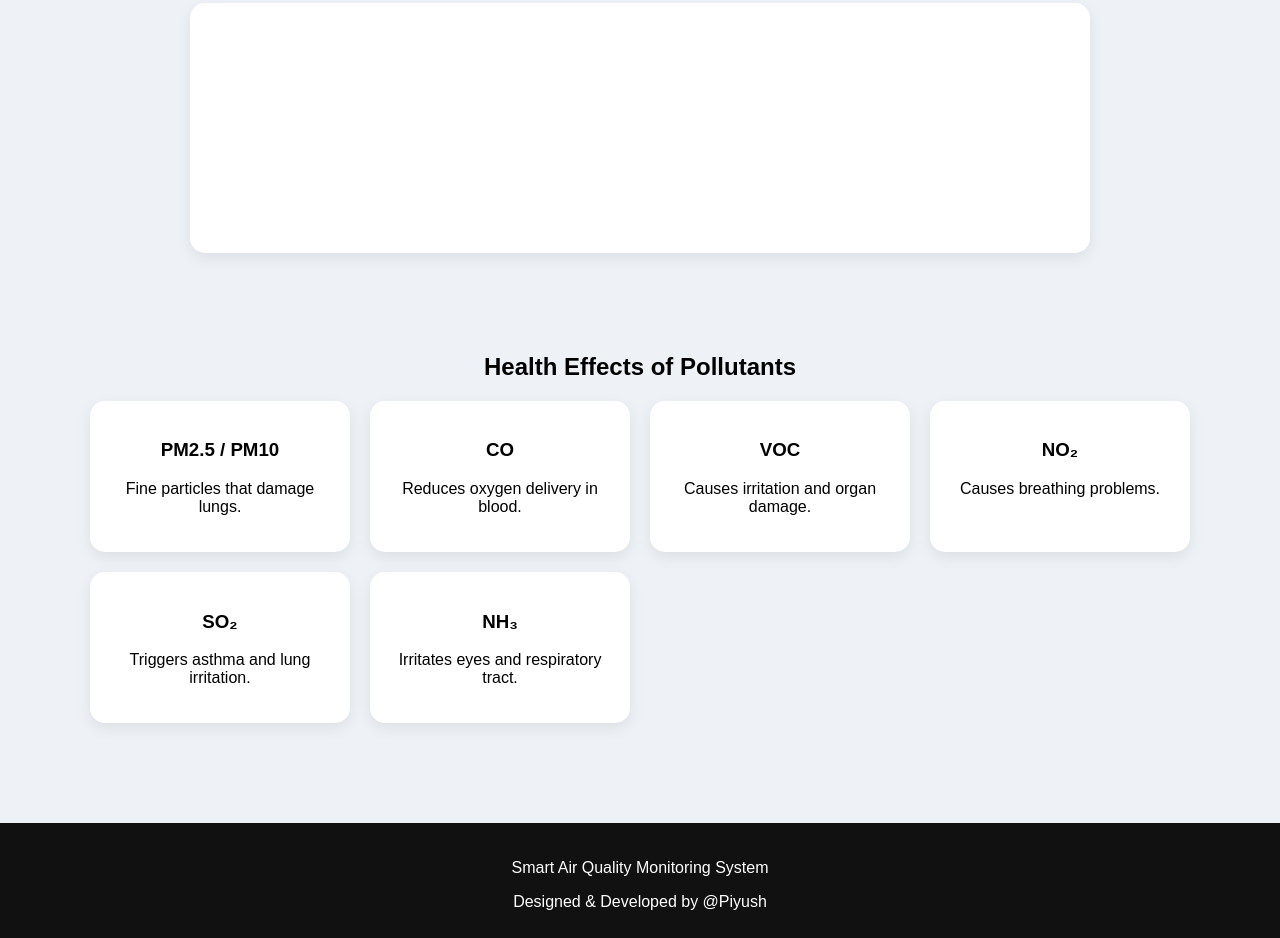
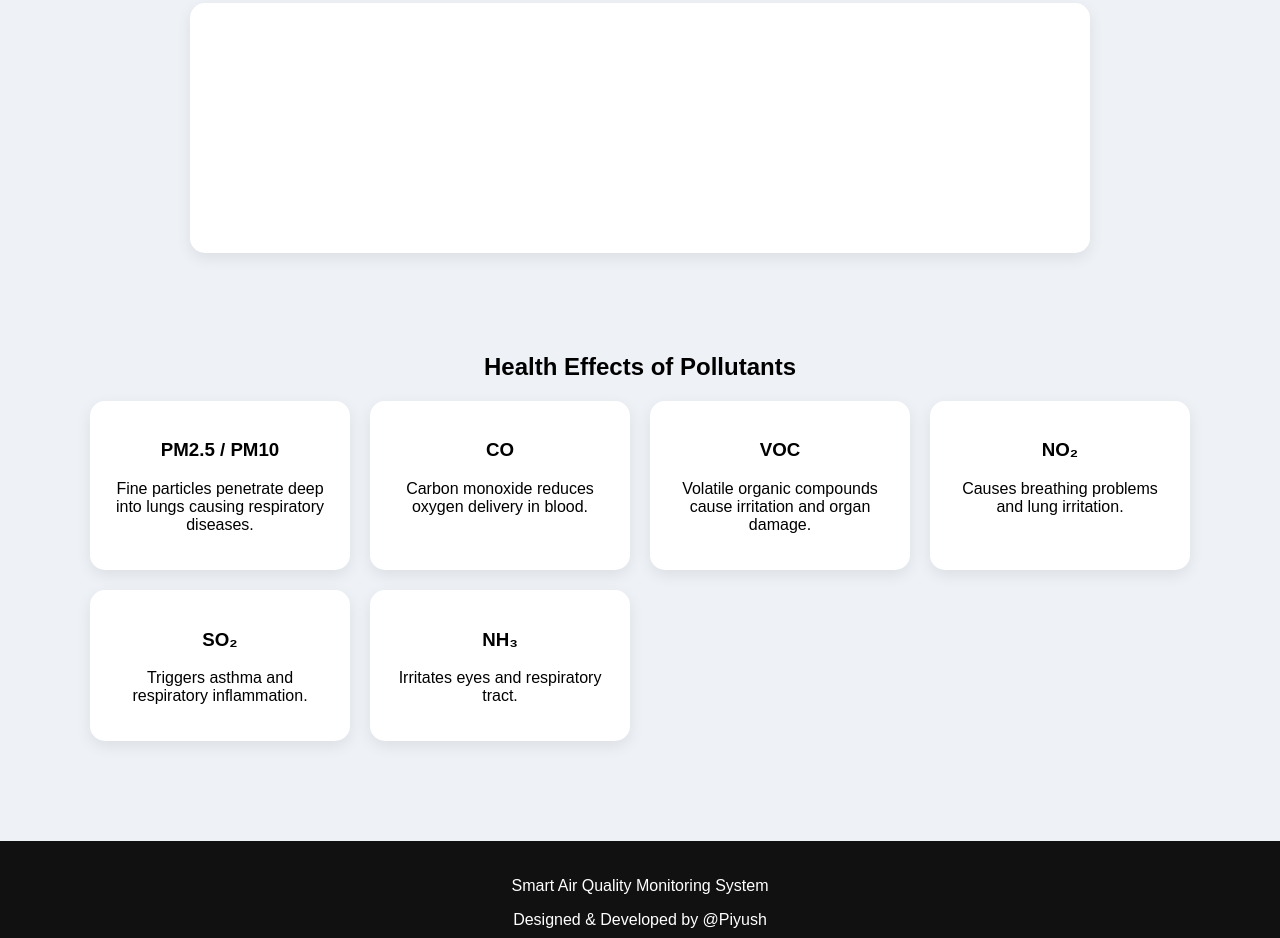
Before and after one commit to pg8530391082/AQMPM_IoT, a website: page public/index.html in a window 1280 px wide. Shown: the part 1326-2264 px from the top of the page. Drawn offline with nearby package versions, Linux system fonts and the light colour scheme.

Commit message:
Update index.html

```diff
--- a/public/index.html
+++ b/public/index.html
@@ -4,7 +4,7 @@
 <head>
 
 <meta charset="UTF-8">
-<meta name="viewport" content="width=device-width,initial-scale=1.0">
+<meta name="viewport" content="width=device-width, initial-scale=1.0">
 
 <title>Air Quality Monitoring System</title>
 
@@ -37,12 +37,14 @@
 
 <svg width="200" height="120">
 
-<path d="M20 100 A80 80 0 0 1 180 100"
+<path
+d="M20 100 A80 80 0 0 1 180 100"
 stroke="#ddd"
 stroke-width="15"
 fill="none"/>
 
-<path id="aqiGauge"
+<path
+id="aqiGauge"
 d="M20 100 A80 80 0 0 1 180 100"
 stroke="#22c55e"
 stroke-width="15"
@@ -68,14 +70,45 @@ stroke-dashoffset="251"/>
 
 <div class="sensor-grid">
 
-<div class="sensor-card"><h3>PM2.5</h3><p id="pm25">--</p></div>
-<div class="sensor-card"><h3>PM10</h3><p id="pm10">--</p></div>
-<div class="sensor-card"><h3>CO</h3><p id="co">--</p></div>
-<div class="sensor-card"><h3>VOC</h3><p id="voc">--</p></div>
-<div class="sensor-card"><h3>SO₂</h3><p id="so2">--</p></div>
-<div class="sensor-card"><h3>NO₂</h3><p id="no2">--</p></div>
-<div class="sensor-card"><h3>NH₃</h3><p id="nh3">--</p></div>
-<div class="sensor-card"><h3>Temperature</h3><p id="temp">--</p></div>
+<div class="sensor-card">
+<h3>PM2.5</h3>
+<p id="pm25">--</p>
+</div>
+
+<div class="sensor-card">
+<h3>PM10</h3>
+<p id="pm10">--</p>
+</div>
+
+<div class="sensor-card">
+<h3>CO</h3>
+<p id="co">--</p>
+</div>
+
+<div class="sensor-card">
+<h3>VOC</h3>
+<p id="voc">--</p>
+</div>
+
+<div class="sensor-card">
+<h3>SO₂</h3>
+<p id="so2">--</p>
+</div>
+
+<div class="sensor-card">
+<h3>NO₂</h3>
+<p id="no2">--</p>
+</div>
+
+<div class="sensor-card">
+<h3>NH₃</h3>
+<p id="nh3">--</p>
+</div>
+
+<div class="sensor-card">
+<h3>Temperature</h3>
+<p id="temp">--</p>
+</div>
 
 </div>
 
@@ -127,12 +160,35 @@ stroke-dashoffset="251"/>
 
 <div class="awareness-grid">
 
-<div class="info-card"><h3>PM2.5 / PM10</h3><p>Fine particles that damage lungs.</p></div>
-<div class="info-card"><h3>CO</h3><p>Reduces oxygen delivery in blood.</p></div>
-<div class="info-card"><h3>VOC</h3><p>Causes irritation and organ damage.</p></div>
-<div class="info-card"><h3>NO₂</h3><p>Causes breathing problems.</p></div>
-<div class="info-card"><h3>SO₂</h3><p>Triggers asthma and lung irritation.</p></div>
-<div class="info-card"><h3>NH₃</h3><p>Irritates eyes and respiratory tract.</p></div>
+<div class="info-card">
+<h3>PM2.5 / PM10</h3>
+<p>Fine particles penetrate deep into lungs causing respiratory diseases.</p>
+</div>
+
+<div class="info-card">
+<h3>CO</h3>
+<p>Carbon monoxide reduces oxygen delivery in blood.</p>
+</div>
+
+<div class="info-card">
+<h3>VOC</h3>
+<p>Volatile organic compounds cause irritation and organ damage.</p>
+</div>
+
+<div class="info-card">
+<h3>NO₂</h3>
+<p>Causes breathing problems and lung irritation.</p>
+</div>
+
+<div class="info-card">
+<h3>SO₂</h3>
+<p>Triggers asthma and respiratory inflammation.</p>
+</div>
+
+<div class="info-card">
+<h3>NH₃</h3>
+<p>Irritates eyes and respiratory tract.</p>
+</div>
 
 </div>
 
@@ -143,6 +199,7 @@ stroke-dashoffset="251"/>
 <footer>
 
 <p>Smart Air Quality Monitoring System</p>
+
 <p>Designed & Developed by @Piyush</p>
 
 </footer>
```
